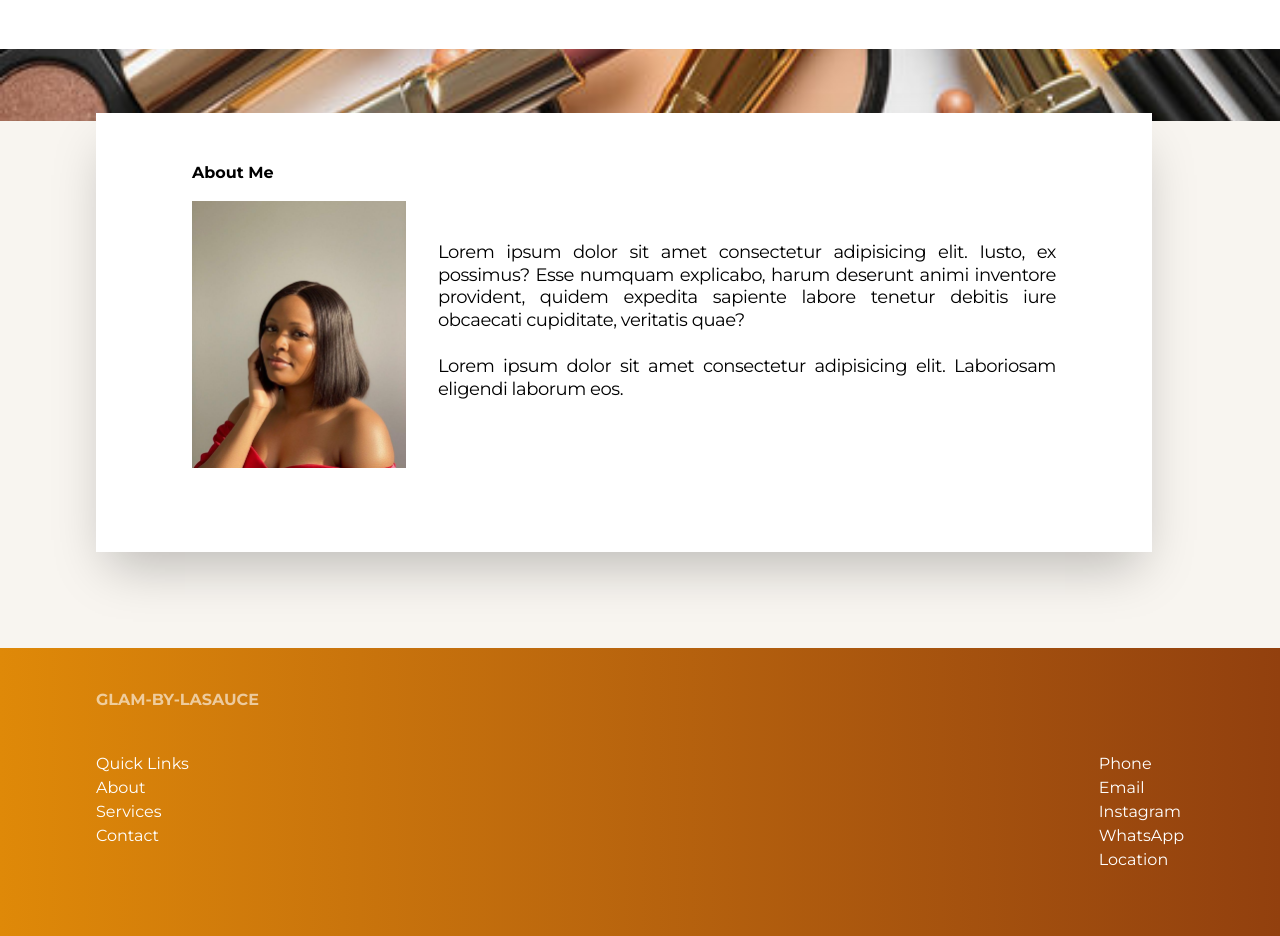
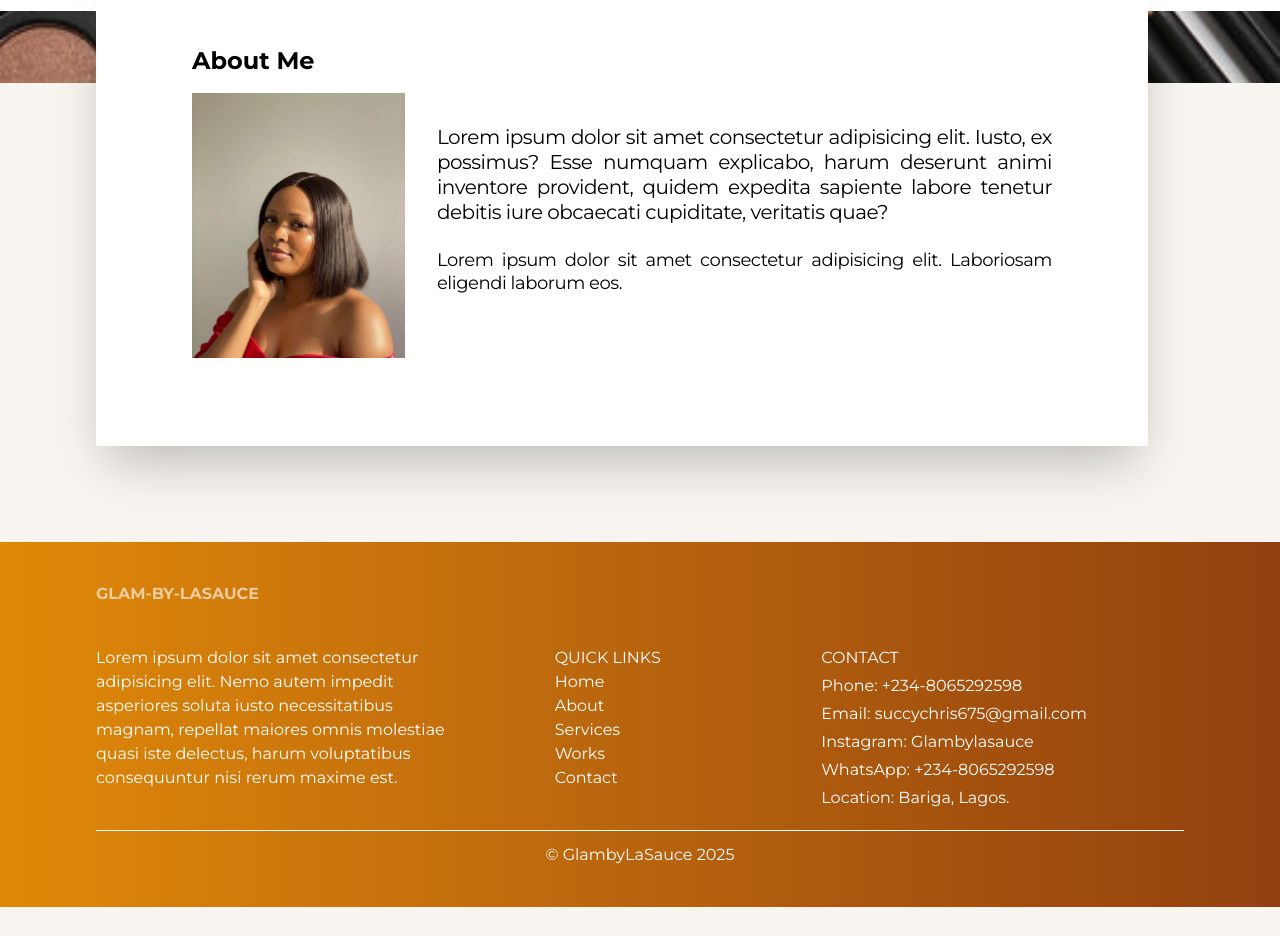
Before and after one commit to ernestkris6/GlamByLaSauce, a React (Vite) app: page / in a window 1280 px wide. Shown: the part 1520-2456 px from the top of the page. After the commit the page ends 2427 px from the top, so only its background shows below. Built offline with nearby package versions, Linux system fonts and the light colour scheme; a web font is replaced by a local one.

Commit message:
footer completed

```diff
--- a/src/App.jsx
+++ b/src/App.jsx
@@ -6,6 +6,7 @@ import Works from './Pages/Works'
 import Services from './Pages/Services'
 import About from './Pages/About'
 import Error from './Pages/Error'
+import Header from './ui/Header'
 import Footer from './ui/Footer'
 
 //https://www.figma.com/design/a5Qy7QsBDuwweCjBpUbwhZ/Makeup-website--Community-?node-id=0-1&p=f&t=f73OolI0QXpV02oL-0
@@ -14,6 +15,7 @@ import Footer from './ui/Footer'
 export default function App() {
   return (
       <BrowserRouter>
+      <Header />
         <Routes>
           <Route path='/' element={<Home />} />
           <Route path='about' element={<About />} />
--- a/src/Pages/Home.jsx
+++ b/src/Pages/Home.jsx
@@ -1,5 +1,4 @@
 import React from 'react'
-import Header from '../ui/Header'
 import HeroSection from '../ui/HeroSection'
 import Banner from '../ui/Banner'
 import Collection from '../ui/Collection'
@@ -7,7 +6,6 @@ import Collection from '../ui/Collection'
 export default function Home() {
   return (
     <div>
-        <Header />
         <HeroSection />
         <Banner />
         <Collection />
--- a/src/ui/Banner.jsx
+++ b/src/ui/Banner.jsx
@@ -4,17 +4,17 @@ import succy from '../assets/succy.jpg'
 
 export default function Banner() {
   return (
-    <div className='relative bg-[#fff] mx-[14px] shadow-2xl mt-4 mb-8 md:mb-24 pb-6 md:mt-[-64px] lg-[-78px] md:mr-[64px] md:ml-[48px] lg:mr-[128px] lg:ml-24 px-6 md:px-10 lg:px-24'>
+    <div className='relative bg-[#fff] mx-[14px] shadow-2xl mt-4 mb-8 md:mb-24 pb-6 md:mt-[-64px] lg:mt-[-142px] md:mr-[64px] md:ml-[48px] lg:mr-[132px] lg:ml-24 px-6 md:px-10 lg:px-24'>
         <div className='flex flex-col md:flex-row'>
           <div className='pt-12 w-full md:w-1/3'>
-            <p className='font-bold text-center md:text-start pb-4'>About Me</p>
+            <p className='font-bold text-lg md:text-2xl text-center md:text-start pb-4'>About Me</p>
 
                 <img className='hidden md:flex sm:w-64' src={succy} alt="" />
 
         </div>
 
         <div className='w-full sm:w-full align-middle sm:items-center sm:justify-center sm:pt-24 sm:pl-8 md:pt-32 md:pb-32'>
-            <p className='text-justify text-xs md:text-sm lg:text-lg leading-tight tracking-tight
+            <p className='text-justify text-sm md:text-md lg:text-xl leading-tight tracking-tight
             '>Lorem ipsum dolor sit amet consectetur adipisicing elit. Iusto, ex possimus? Esse numquam explicabo, harum deserunt animi inventore provident, quidem expedita sapiente labore tenetur debitis iure obcaecati cupiditate, veritatis quae?</p> <br />
 
             <p className='text-justify text-xs md:text-sm lg:text-lg leading-tight tracking-tight
--- a/src/ui/Footer.jsx
+++ b/src/ui/Footer.jsx
@@ -1,34 +1,123 @@
 import React from 'react'
 import Logo from './Logo'
+import { Link } from 'react-router-dom'
 
 export default function Footer() {
   return (
-    <footer className='py-10 px-6 md:px-10 lg:px-24 bg-gradient-to-l from-[#92400E] to-[rgb(223,137,8)] h-72 text-white'>
+    <footer className='py-10 px-6 md:px-10 lg:px-24 bg-gradient-to-l from-[#92400E] to-[rgb(223,137,8)] h-[50%] text-white'>
         <div className='pb-10 text-white/60'>
             <Logo />
         </div>
 
-        <div className='flex flex-cols-2 md:flex-row justify-between'>
-            {/*QUICK LINKS*/}
-            <div className='justify-start'>
-                <p>Quick Links</p>
-                <p>About</p>
-                <p>Services</p>
-                <p>Contact</p>
+        <div className='flex flex-col space-y-8 md:grid md:grid-cols-[1fr_1fr] lg:grid-cols-[1fr_1fr_1fr]'>
+            {/*---------Left Section-----------*/}
+
+            <div>
+                 <p className='w-full md:w-3/4 lg:w-full  text-white leading-6 '>Lorem ipsum dolor sit amet
+                   consectetur adipisicing elit.
+                   Nemo autem impedit asperiores soluta iusto necessitatibus magnam,
+                   repellat maiores omnis molestiae quasi iste delectus, harum voluptatibus
+                   consequuntur nisi rerum maxime est.</p>
+               </div>
+
+
+            <div className=''>
+            {/*---------Center Section-----------*/}
+              <div className='lg:ml-12 lg:pl-12'>
+                <p>QUICK LINKS</p>
+                <p className='hover:text-white/60 hover:font-bold'><Link to='/'>Home</Link></p>
+                <p className='hover:text-white/60 hover:font-bold'><Link to='about'>About</Link></p>
+                <p className='hover:text-white/60 hover:font-bold'><Link to='services'>Services</Link></p>
+                <p className='hover:text-white/60 hover:font-bold'><Link to='works'>Works</Link></p>
+                <p className='hover:text-white/60 hover:font-bold'><Link to='contact'>Contact</Link></p>
+
+              </div>
             </div>
 
+            {/*---------Right Section-----------*/}
+            <div className='space-y-1'>
+                <p>CONTACT</p>
+                <p>Phone: +234-8065292598</p>
+                <p>Email: succychris675@gmail.com</p>
+                <p>Instagram: Glambylasauce</p>
+                <p>WhatsApp: +234-8065292598</p>
+                <p>Location: Bariga, Lagos.</p>
 
-            {/*CONTACTS*/}
-
-            <div>
-                <p>Phone</p>
-                <p>Email</p>
-                <p>Instagram</p>
-                <p>WhatsApp</p>
-                <p>Location</p>
             </div>
-
         </div>
+            <hr className='mt-2' />
+        <p className="text-center pt-3">&copy; GlambyLaSauce 2025</p>
     </footer>
   )
 }
+
+
+
+
+
+
+
+
+
+
+
+
+
+
+
+
+
+
+
+
+
+
+
+
+
+
+
+
+
+// {/* <div className='flex flex-col sm:grid grid-cols-[3fr_1fr_1fr]'>
+
+
+//             {/*---------Center Section-------*/}
+//            <div>
+//             <p className='text-xl font-medium mb-5'>COMPANY</p>
+//             <ul className='flex flex-col gap-2 text-gray-600'>
+//               <li>Home</li>
+//               <li>About Us</li>
+//               <li>Contact Us</li>
+//               <li>Privacy policy</li>
+//             </ul>
+//           </div>
+
+//            <div>
+//                 <p className='text-xl font-medium mb-5'>GET IN TOUCH</p>
+//                 <ul className='flex flex-col gap-2 text-gray-600'>
+//                   <li>+1-212-456-7980</li>
+//                   <li>prescripto@gmail.com</li>
+//                 </ul>
+//             </div>
+
+//             {/*QUICK LINKS*/}
+//             <div className='flex '>
+//                 <p>Quick Links</p>
+//                 <p>About</p>
+//                 <p>Services</p>
+//                 <p>Contact</p>
+//             </div>
+
+
+//             {/*CONTACTS*/}
+
+//             <div>
+//                 <p>Phone</p>
+//                 <p>Email</p>
+//                 <p>Instagram</p>
+//                 <p>WhatsApp</p>
+//                 <p>Location</p>
+//             </div>
+
+//         </div> */}
--- a/src/ui/Header.jsx
+++ b/src/ui/Header.jsx
@@ -8,6 +8,9 @@ export default function Header() {
       <Logo />
       <div className='hidden sm:block space-x-6 mx-8'>
         <Link className='font-bold text-black hover:text-amber-800' to='about'>About</Link>
+
+      {/* <Link className={({ isActive}) => (isActive ? 'font-bold text-black hover:text-amber-800' : 'font-bold text-black hover:text-amber-800')} to='about'>About</Link> */}
+
         <Link className='font-bold text-black hover:text-amber-800' to='services'>Services</Link>
         <Link className='font-bold text-black hover:text-amber-800' to='works'>Works</Link>
         <Link className='font-bold text-black hover:text-amber-800' to='contact'>Contact</Link>
--- a/src/ui/HeroSection.jsx
+++ b/src/ui/HeroSection.jsx
@@ -8,7 +8,7 @@ export default function HeroSection() {
 
       {/* Text and button */}
 
-      <div className='flex flex-col md:w-1/2 items-start justify-center gap-4 py-10 m-auto md:py-[10vw] md:mb-[-30px]'>
+      <div className='flex flex-col md:w-1/2 items-start justify-center gap-4 py-10 m-auto md:py-[10vw] md:pb-[-30px]'>
           <p className='uppercase font-bold text-4xl text-center'><span>professional</span></p>
           <p className='uppercase font-bold text-4xl '><span>makeup artist</span></p>
           <div className='mt-4 w-full font-semibold'>
@@ -24,7 +24,7 @@ export default function HeroSection() {
 
       {/*Image*/}
       <div className='md:w-1/2 md:gap-8 lg:pl-48 xl:pl-64'>
-        <img className='m-auto bg-cover bottom-0 h-20dvh rounded-lg relative' src={unsplash1} alt="" />
+        <img className='m-auto sm:mt-[42px] bg-cover bottom-0 h-20vh rounded-lg relative' src={unsplash1} alt="" />
       </div>
     </div>
   )
--- a/src/ui/Logo.jsx
+++ b/src/ui/Logo.jsx
@@ -1,9 +1,10 @@
 import React from 'react'
+import { Link } from 'react-router-dom'
 
 export default function Logo() {
   return (
-    <div>
+    <Link  to='/'>
       <strong>GLAM-BY-LASAUCE</strong>
-    </div>
+    </Link>
   )
 }
```
